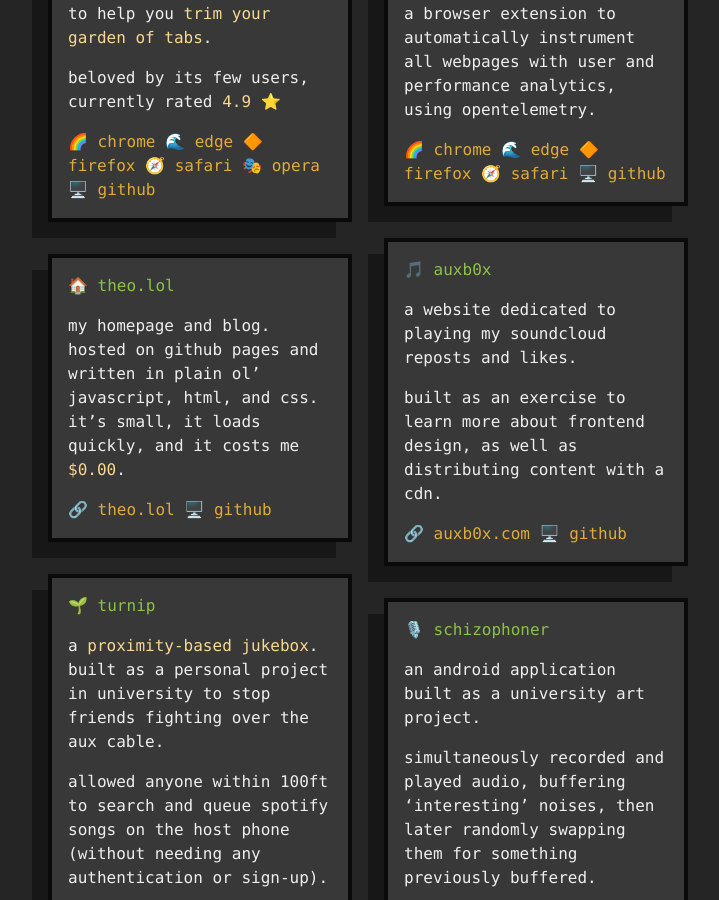
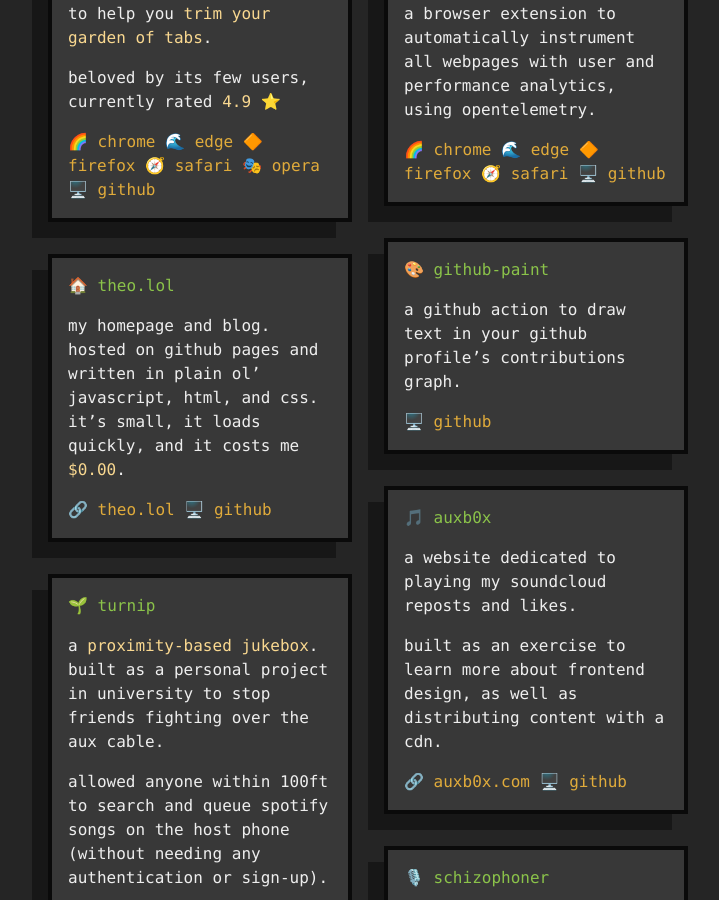
Before and after one commit to tbrockman/tbrockman.github.io, a Jekyll site: the page built from resume.html, in a window 1280 px wide and 900 px high, scrolled down 1442 px. Shown: the whole window, without its empty margins (272-991 px from the left). Built offline with Jekyll 4.4.1, drawn with Linux system fonts in a browser that asks for light colours.

Commit message:
Finish blog. Update resume.

```diff
--- a/_data/resume.json
+++ b/_data/resume.json
@@ -286,6 +286,24 @@
           "icon": "🖥️",
           "text": "github",
           "url": "https://github.com/tbrockman/browser-extension-for-opentelemetry"
+        }
+      ]
+    },
+    {
+      "name": "github-paint",
+      "icon": "🎨",
+      "tags": [
+        "python",
+        "github action"
+      ],
+      "description": [
+        "A GitHub Action to draw text in your GitHub profile's contributions graph."
+      ],
+      "links": [
+        {
+          "icon": "🖥️",
+          "text": "github",
+          "url": "https://github.com/tbrockman/github-paint"
         }
       ]
     },
```
Also changed, not shown: _posts/2024-06-28-github-paint.md (+3 -3 lines).
